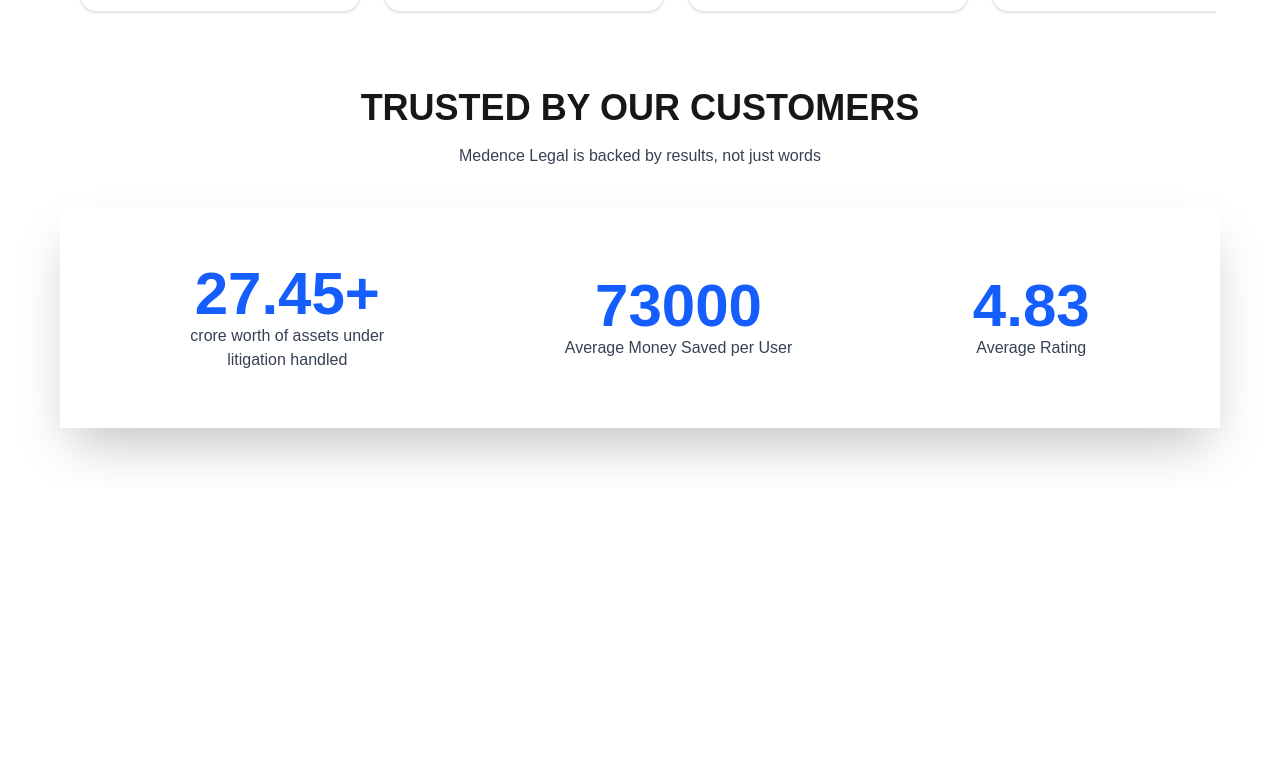
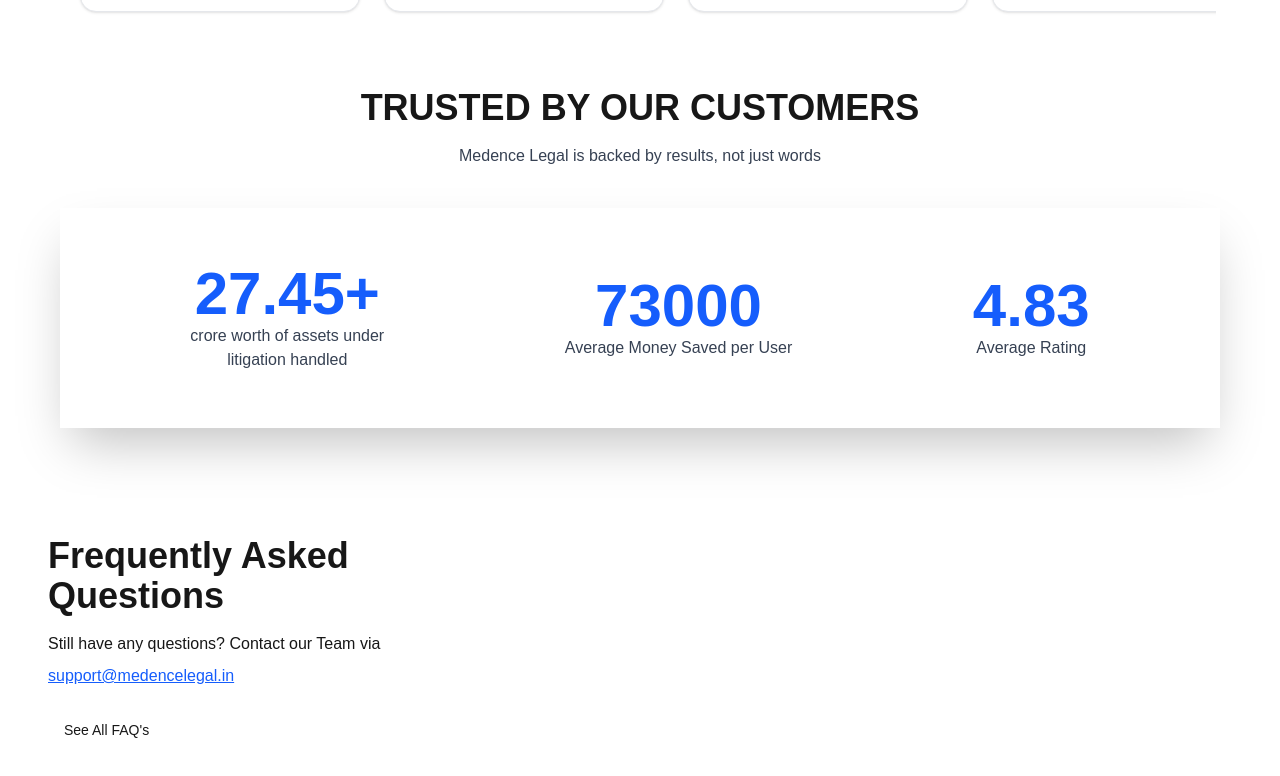
Before and after one commit to JeetDas5/medencelegal, a Next.js app: page / in a window 1280 px wide. Shown: the part 3383-4159 px from the top of the page. Before the commit the page ends 3871 px from the top, so only its background shows below. Built offline with nearby package versions, Linux system fonts and the light colour scheme.

Commit message:
feat: faqs left part

```diff
--- a/app/page.tsx
+++ b/app/page.tsx
@@ -6,6 +6,7 @@
 import Comparisions from "@/components/Comparisions";
 import Testimonials from "@/components/Testimonials";
 import Trust from "@/components/Trust";
+import FAQs from "@/components/FAQs";
 
 export default function Home() {
   return (
@@ -18,6 +19,7 @@
       <Comparisions />
       <Testimonials />
       <Trust />
+      <FAQs />
     </main>
   );
 }
--- /dev/null
+++ b/components/FAQs.tsx
@@ -0,0 +1,31 @@
+import Link from "next/link";
+import React from "react";
+
+const FAQs = () => {
+  return (
+    <section className="py-8 px-4 md:py-12 md:px-12 flex flex-col md:flex-row gap-8">
+      <div className="md:w-1/3 flex flex-col">
+        <h2 className="text-2xl md:text-4xl font-bold mb-4">
+          Frequently Asked Questions
+        </h2>
+        <p className="mb-2 text-sm md:text-base">
+          Still have any questions? Contact our Team via
+        </p>
+        <Link
+          className="text-blue-600 underline"
+          href="mailto:support@medencelegal.in"
+        >
+          support@medencelegal.in
+        </Link>
+        <Link href="/faqs">
+          <button className="cursor-pointer rounded px-4 py-2 text-sm font-medium hover:bg-gray-200 transition w-full md:w-auto mt-6 border-gray-600">
+            See All FAQ&apos;s
+          </button>
+        </Link>
+      </div>
+      <div className="md:w-2/3"></div>
+    </section>
+  );
+};
+
+export default FAQs;
```
